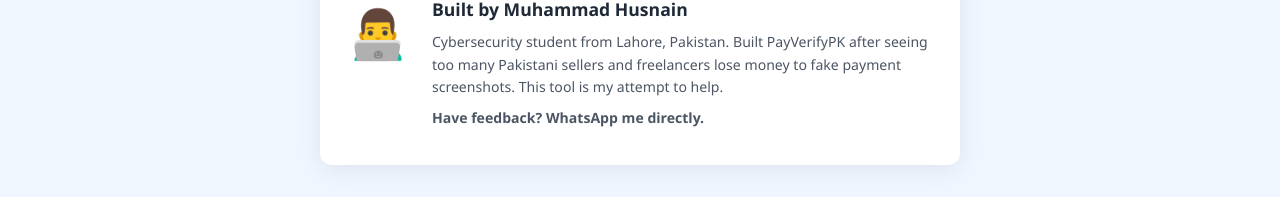
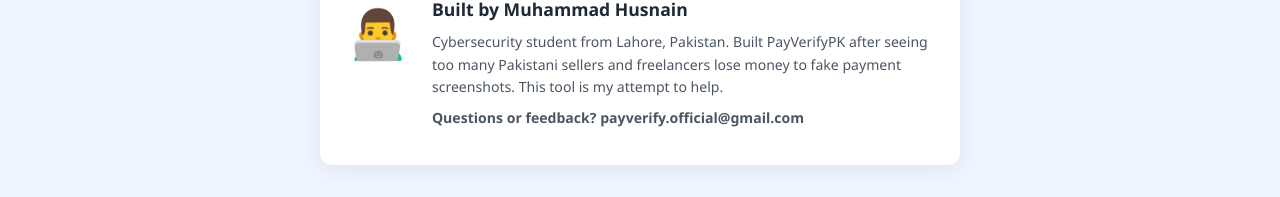
Before and after one commit to husnainrajpoot206-prog/PayVerifyPK, a website: page public/index.html in a window 1280 px wide. Shown: the part 2556-2753 px from the top of the page. Drawn offline with Linux system fonts and the light colour scheme.

Commit message:
git commit -m

```diff
--- a/public/index.html
+++ b/public/index.html
@@ -182,7 +182,8 @@
                 <h3>Built by Muhammad Husnain</h3>
                 <p>Cybersecurity student from Lahore, Pakistan. Built PayVerifyPK after seeing too many Pakistani
                     sellers and freelancers lose money to fake payment screenshots. This tool is my attempt to help.</p>
-                <p class="builder-note">Have feedback? WhatsApp me directly.</p>
+                <p class="builder-note">Questions or feedback? payverify.official@gmail.com
+                </p>
             </div>
         </div>
     </section>
```
